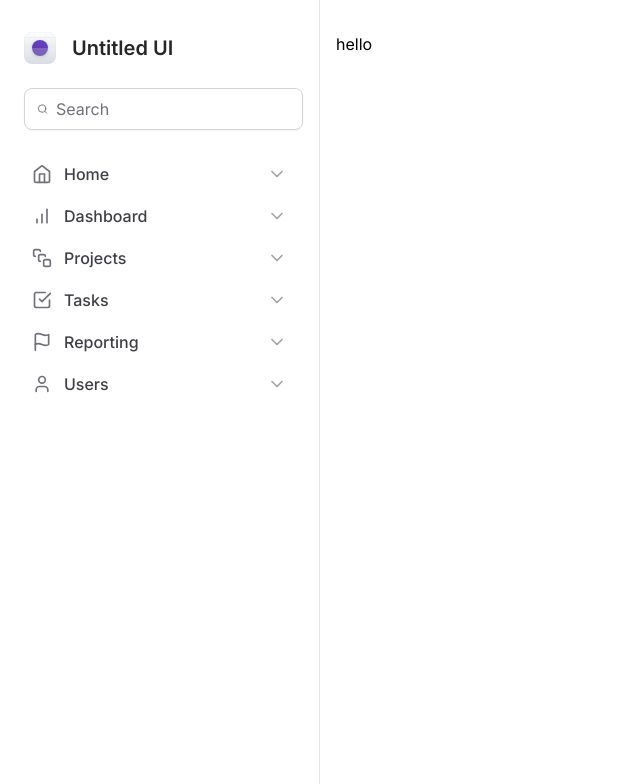
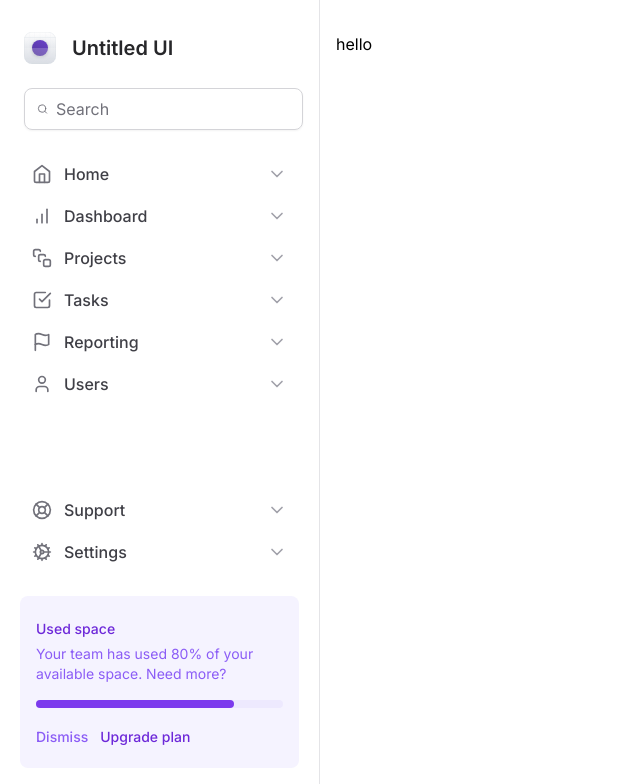
Before and after one commit to WladimirFilho/Tailwind_Studying, a Next.js app: page / in a window 1280 px wide. Shown: the top 784 px of the page, without its empty margins (0-640 px from the left). Built offline with nearby package versions, Linux system fonts and the light colour scheme.

Commit message:
sidebar components

```diff
--- /dev/null
+++ b/src/components/sidebar/UsedSpaceWidget.tsx
@@ -0,0 +1,35 @@
+/* eslint-disable prettier/prettier */
+
+export default function UsedSpaceWidget() {
+  return (
+    <div className="flex flex-col gap-4 rounded-lg bg-violet-50 px-4 py-5">
+      <div className="space-y-1">
+        <span className="text-sm/5 font-medium text-violet-700  ">
+          Used space
+        </span>
+        <p className="text-sm/5 text-violet-500">
+          Your team has used 80% of your available space. Need more?
+        </p>
+      </div>
+
+      <div className=" h-2 rounded-full bg-violet-100">
+        <div className=" h-2 w-4/5 rounded-full bg-violet-600 "></div>
+      </div>
+
+      <div className=" space-x-3 ">
+        <button
+          type="button"
+          className="text-sm font-medium text-violet-500 hover:text-violet-700"
+        >
+          Dismiss
+        </button>
+        <button
+          type="button"
+          className="text-sm font-medium text-violet-700 hover:text-violet-900"
+        >
+          Upgrade plan
+        </button>
+      </div>
+    </div>
+  );
+}
--- a/src/components/sidebar/index.tsx
+++ b/src/components/sidebar/index.tsx
@@ -1,12 +1,22 @@
 /* eslint-disable prettier/prettier */
-
-import { Search } from "lucide-react";
+import {
+  Home,
+  BarChart,
+  CheckSquare,
+  Flag,
+  Search,
+  SquareStack,
+  User,
+  LifeBuoy,
+  Cog,
+} from "lucide-react";
 import { Logo } from "./logo";
-import MainNavigation from "./main_navigation";
+import NavItem from "./NavItem";
+import UsedSpaceWidget from "./UsedSpaceWidget";
 
 function Sidebar() {
   return (
-    <aside className="space-y-6 border-r border-zinc-200 px-5 py-8">
+    <aside className="flex flex-col gap-6 border-r border-zinc-200 px-5 py-8">
       <Logo />
 
       <div className=" mx-1 flex w-full items-center gap-2 rounded-lg border border-zinc-300 px-3 py-2 shadow-sm">
@@ -17,7 +27,22 @@
           placeholder="Search"
         />
       </div>
-      <MainNavigation />
+      <nav className=" space-y-0.5 ">
+        <NavItem title="Home" icon={Home} />
+        <NavItem title="Dashboard" icon={BarChart} />
+        <NavItem title="Projects" icon={SquareStack} />
+        <NavItem title="Tasks" icon={CheckSquare} />
+        <NavItem title="Reporting" icon={Flag} />
+        <NavItem title="Users" icon={User} />
+      </nav>
+      <div className="mt-auto flex flex-col gap-6">
+        <nav className=" space-y-0.5 ">
+          <NavItem title="Support" icon={LifeBuoy} />
+          <NavItem title="Settings" icon={Cog} />
+        </nav>
+
+        <UsedSpaceWidget />
+      </div>
     </aside>
   );
 }
--- a/src/components/sidebar/main_navigation/index.tsx
+++ /dev/null
@@ -1,24 +0,0 @@
-/* eslint-disable prettier/prettier */
-
-import {
-  BarChart,
-  CheckSquare,
-  Flag,
-  Home,
-  SquareStack,
-  User,
-} from "lucide-react";
-import NavItem from "./NavItem";
-
-export default function MainNavigation() {
-  return (
-    <nav className=" space-y-0.5 ">
-      <NavItem title="Home" icon={Home} />
-      <NavItem title="Dashboard" icon={BarChart} />
-      <NavItem title="Projects" icon={SquareStack} />
-      <NavItem title="Tasks" icon={CheckSquare} />
-      <NavItem title="Reporting" icon={Flag} />
-      <NavItem title="Users" icon={User} />
-    </nav>
-  );
-}
```
Also changed, not shown: src/components/sidebar/NavItem.tsx (renamed from src/components/sidebar/main_navigation/NavItem.tsx).
